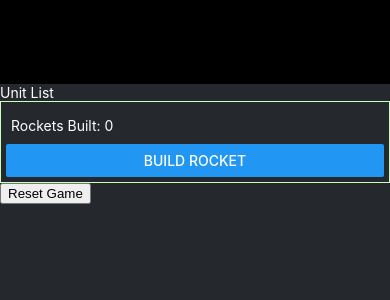
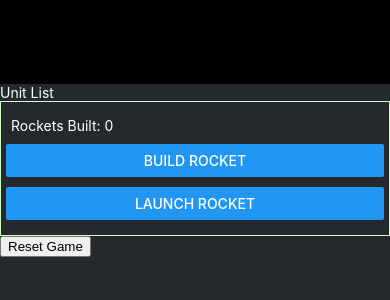
Before and after one commit to mchusma/singularity, a React Native app: screen / in a window 390 px wide. Shown: the top 300 px of the page. Built offline with nearby package versions, Linux system fonts and the light colour scheme.

Commit message:
added launch rocket button

```diff
--- a/src/components/styles.tsx
+++ b/src/components/styles.tsx
@@ -11,7 +11,10 @@ export const styles = StyleSheet.create({
     borderColor: getRandomLightColor(),
     borderWidth: 1,
     padding: 5
-  }
+  },
+  buttonContainer: {
+    paddingBottom: 10,
+  },
 });
 
 function getRandomLightColor() {
--- a/src/units/Rocket.tsx
+++ b/src/units/Rocket.tsx
@@ -12,13 +12,18 @@ interface Unit {
 
 function Rocket() {
   const dispatch = useDispatch();
-  const unitId = 1; // Replace with the actual unit ID you're looking for
+  const unitId = 1;
   const rocketsBuilt = useSelector((state: RootState) => state.units?.units?.find((unit) => unit.id === unitId));
 
   return (
     <View style={styles.unitWrapper}>
       <Text style={styles.text}>Rockets Built: {rocketsBuilt?.quantity || 0}</Text>
-      <Button title="Build Rocket" onPress={() => dispatch(updateUnitQuantity({ unitId: 1, quantityChange: 1 }))} />
+      <View style={styles.buttonContainer}>
+        <Button title="Build Rocket" onPress={() => dispatch(updateUnitQuantity({ unitId: 1, quantityChange: 1 }))} />
+      </View>
+      <View style={styles.buttonContainer}>
+        <Button title="Launch Rocket" onPress={() => dispatch(updateUnitQuantity({ unitId: 1, quantityChange: -1 }))} />
+      </View>
     </View>
   );
 }
```
